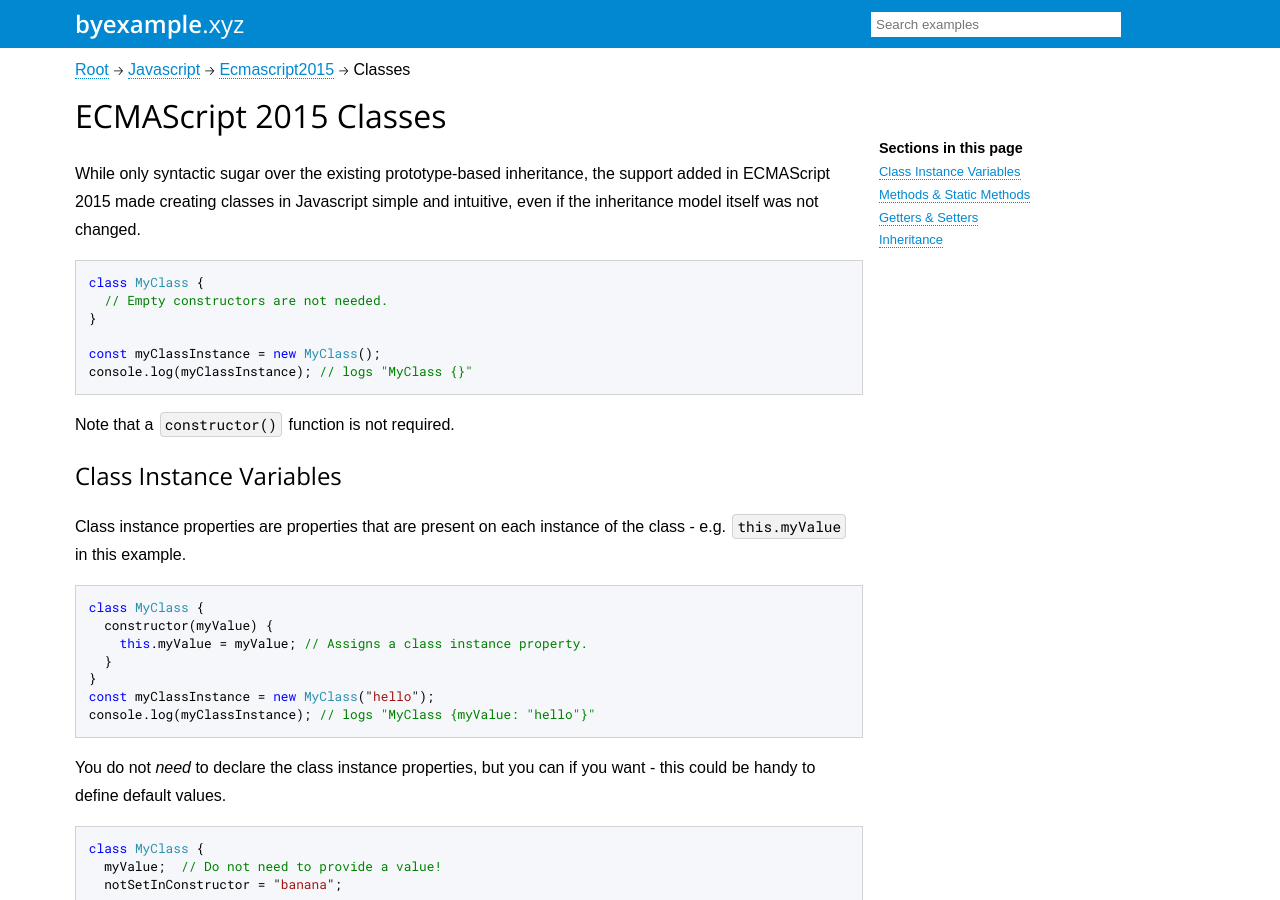
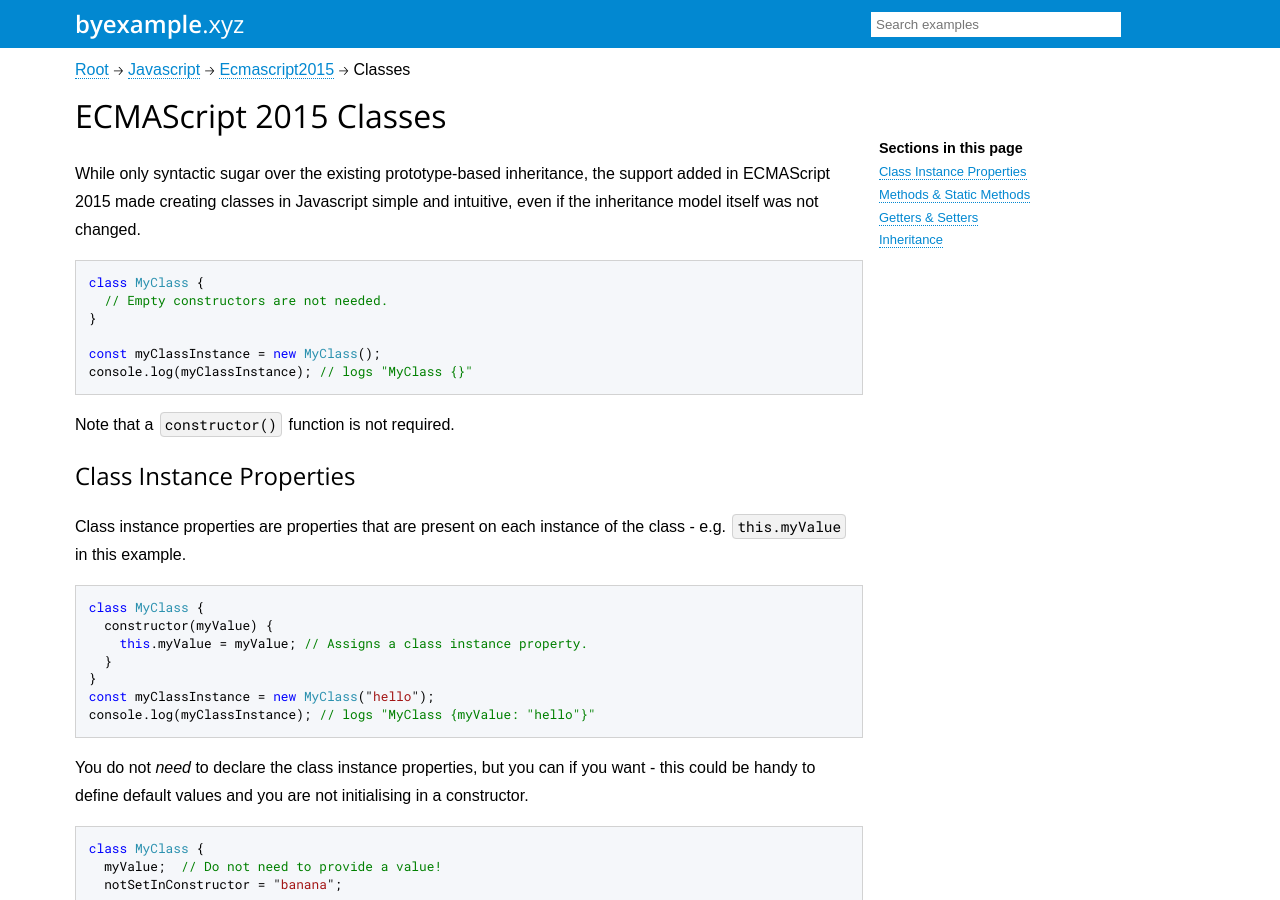
Before and after one commit to matt1/byexample.xyz, a Jekyll site: the page built from _examples/javascript/ECMAScript2015/classes.md, in a window 1280 px wide and 900 px high. Built offline with Jekyll 4.4.1, drawn with Linux system fonts in a browser that asks for light colours.

Commit message:
Update classes.md

````diff
--- a/_examples/javascript/ECMAScript2015/classes.md
+++ b/_examples/javascript/ECMAScript2015/classes.md
@@ -21,7 +21,7 @@ console.log(myClassInstance); // logs "MyClass {}"
 ```
 Note that a `constructor()` function is not required.
 
-## Class Instance Variables
+## Class Instance Properties
 
 Class instance properties are properties that are present on each instance of
 the class - e.g. `this.myValue` in this example.
@@ -37,7 +37,7 @@ console.log(myClassInstance); // logs "MyClass {myValue: "hello"}"
 ```
 
 You do not *need* to declare the class instance properties, but you can if you
-want - this could be handy to define default values.
+want - this could be handy to define default values and you are not initialising in a constructor.
 
 ```javascript
 class MyClass {
````
